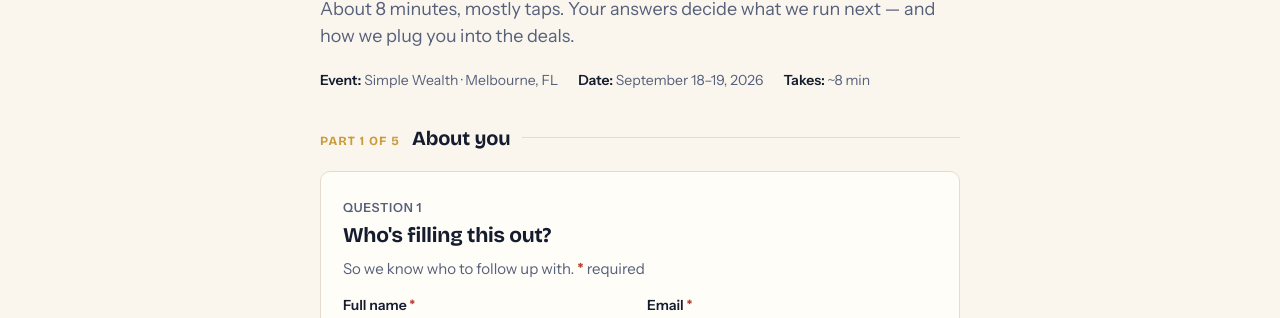
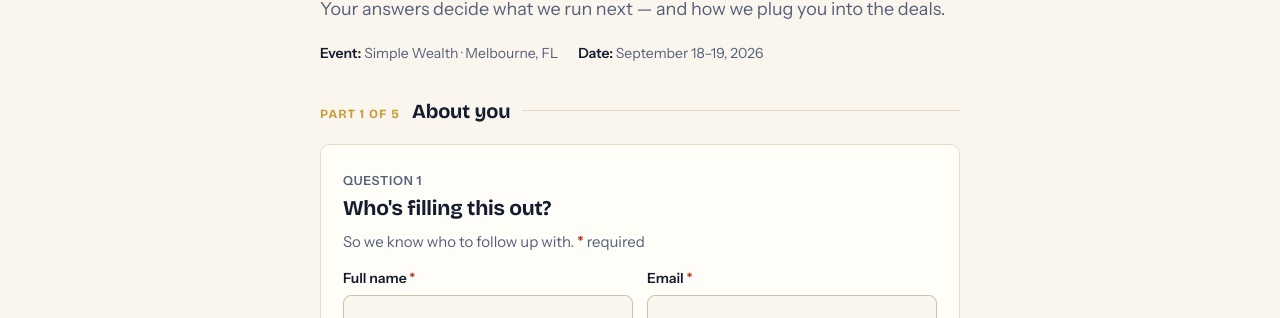
Before and after one commit to ToddSnipes/simple-wealth-survey, a plain HTML site: page index.html in a window 1280 px wide. Shown: the part 782-1100 px from the top of the page. Drawn offline with nearby package versions, Linux system fonts and the light colour scheme.

Commit message:
Drop the time estimate from the survey header
Co-Authored-By: Claude Opus 5 <noreply@anthropic.com>

```diff
--- a/index.html
+++ b/index.html
@@ -241,11 +241,10 @@
     <div class="intro">
       <span class="eyebrow">Post-event survey</span>
       <h1>Thanks for showing up. Now tell us what you think.</h1>
-      <p class="lede">About 8 minutes, mostly taps. Your answers decide what we run next — and how we plug you into the deals.</p>
+      <p class="lede">Your answers decide what we run next — and how we plug you into the deals.</p>
       <div class="meta">
         <span><b>Event:</b> Simple Wealth · Melbourne, FL</span>
         <span><b>Date:</b> September 18–19, 2026</span>
-        <span><b>Takes:</b> ~8 min</span>
       </div>
     </div>
   </header>
```
